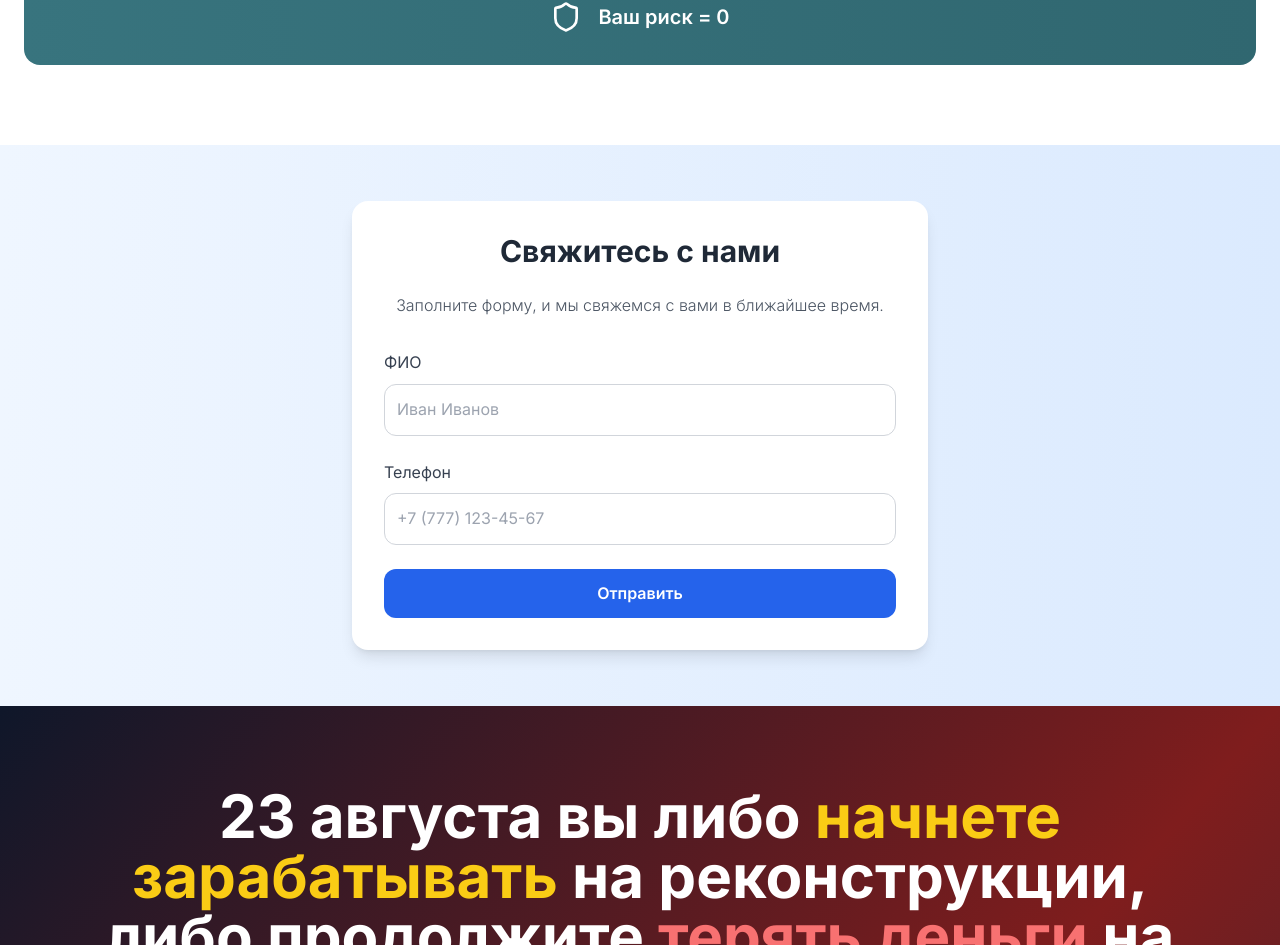
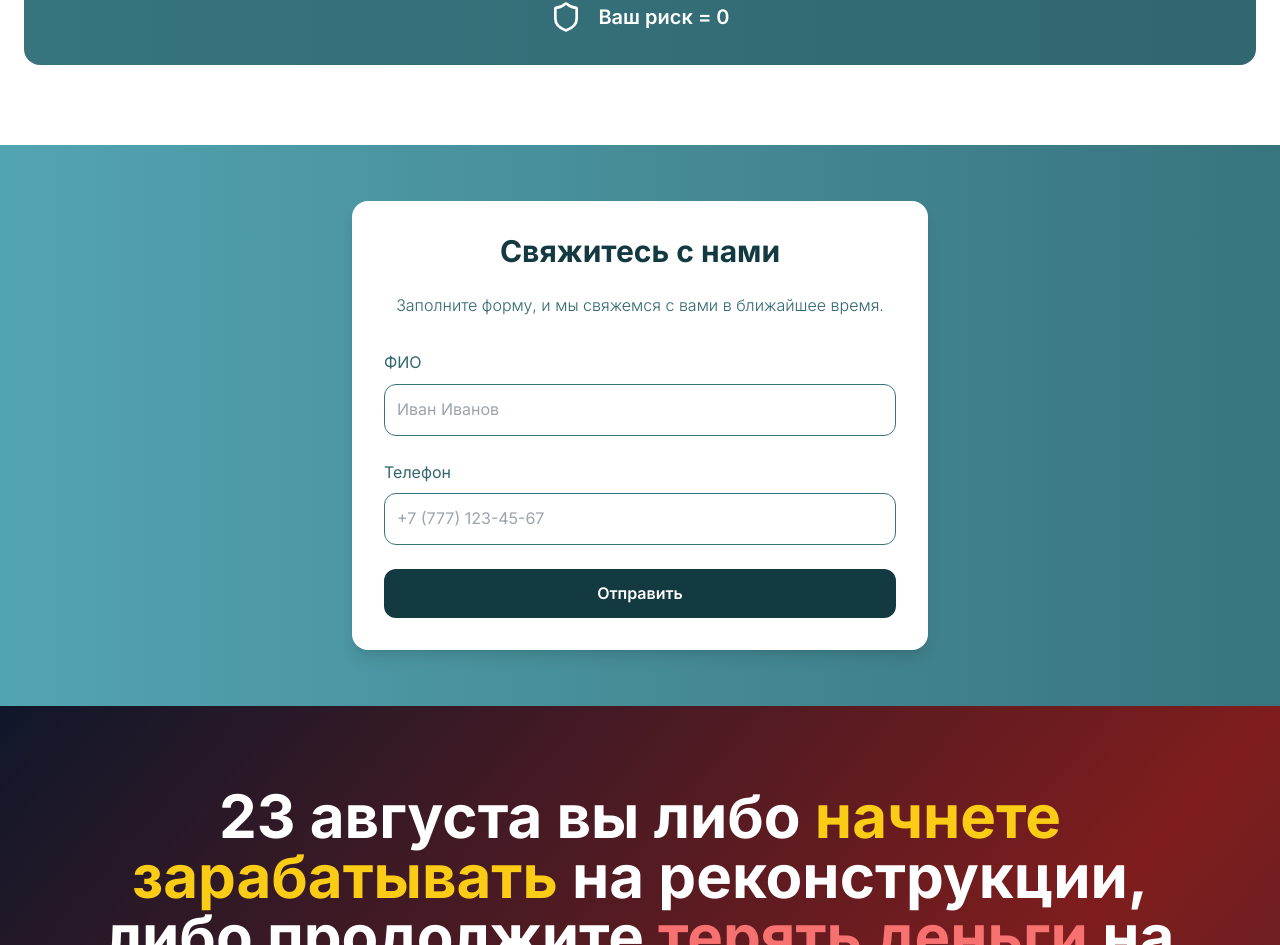
Before and after one commit to Danial992/landing, a React (Vite) app: page / in a window 1280 px wide. Shown: the part 9165-10110 px from the top of the page. Built offline with nearby package versions, Linux system fonts and the light colour scheme.

Commit message:
Update ContactForm.tsx

```diff
--- a/src/components/ContactForm.tsx
+++ b/src/components/ContactForm.tsx
@@ -2,10 +2,13 @@ import React from 'react';
 
 const ContactForm: React.FC = () => {
   return (
-    <section id="contact-form" className="bg-gradient-to-r from-blue-50 to-blue-100 py-14 px-4 text-center">
+    <section
+      id="contact-form"
+      className="bg-gradient-to-r from-[#53A4B1] to-[#38747E] py-14 px-4 text-center"
+    >
       <div className="max-w-xl mx-auto bg-white p-8 rounded-2xl shadow-lg">
-        <h2 className="text-3xl font-bold mb-6 text-gray-800">Свяжитесь с нами</h2>
-        <p className="text-gray-600 mb-8">
+        <h2 className="text-3xl font-bold mb-6 text-[#143A41]">Свяжитесь с нами</h2>
+        <p className="text-[#306770] mb-8">
           Заполните форму, и мы свяжемся с вами в ближайшее время.
         </p>
         <form
@@ -14,30 +17,30 @@ const ContactForm: React.FC = () => {
           className="space-y-6"
         >
           <div className="text-left">
-            <label htmlFor="name" className="block mb-2 font-medium text-gray-700">ФИО</label>
+            <label htmlFor="name" className="block mb-2 font-medium text-[#306770]">ФИО</label>
             <input
               type="text"
               id="name"
               name="name"
               required
               placeholder="Иван Иванов"
-              className="w-full p-3 border border-gray-300 rounded-xl focus:outline-none focus:ring-2 focus:ring-blue-400 transition"
+              className="w-full p-3 border border-[#38747E] rounded-xl focus:outline-none focus:ring-2 focus:ring-[#53A4B1] transition"
             />
           </div>
           <div className="text-left">
-            <label htmlFor="phone" className="block mb-2 font-medium text-gray-700">Телефон</label>
+            <label htmlFor="phone" className="block mb-2 font-medium text-[#306770]">Телефон</label>
             <input
               type="tel"
               id="phone"
               name="phone"
               required
               placeholder="+7 (777) 123-45-67"
-              className="w-full p-3 border border-gray-300 rounded-xl focus:outline-none focus:ring-2 focus:ring-blue-400 transition"
+              className="w-full p-3 border border-[#38747E] rounded-xl focus:outline-none focus:ring-2 focus:ring-[#53A4B1] transition"
             />
           </div>
           <button
             type="submit"
-            className="w-full bg-blue-600 text-white py-3 rounded-xl font-semibold hover:bg-blue-700 transition"
+            className="w-full bg-[#143A41] text-white py-3 rounded-xl font-semibold hover:bg-[#306770] transition"
           >
             Отправить
           </button>
```
